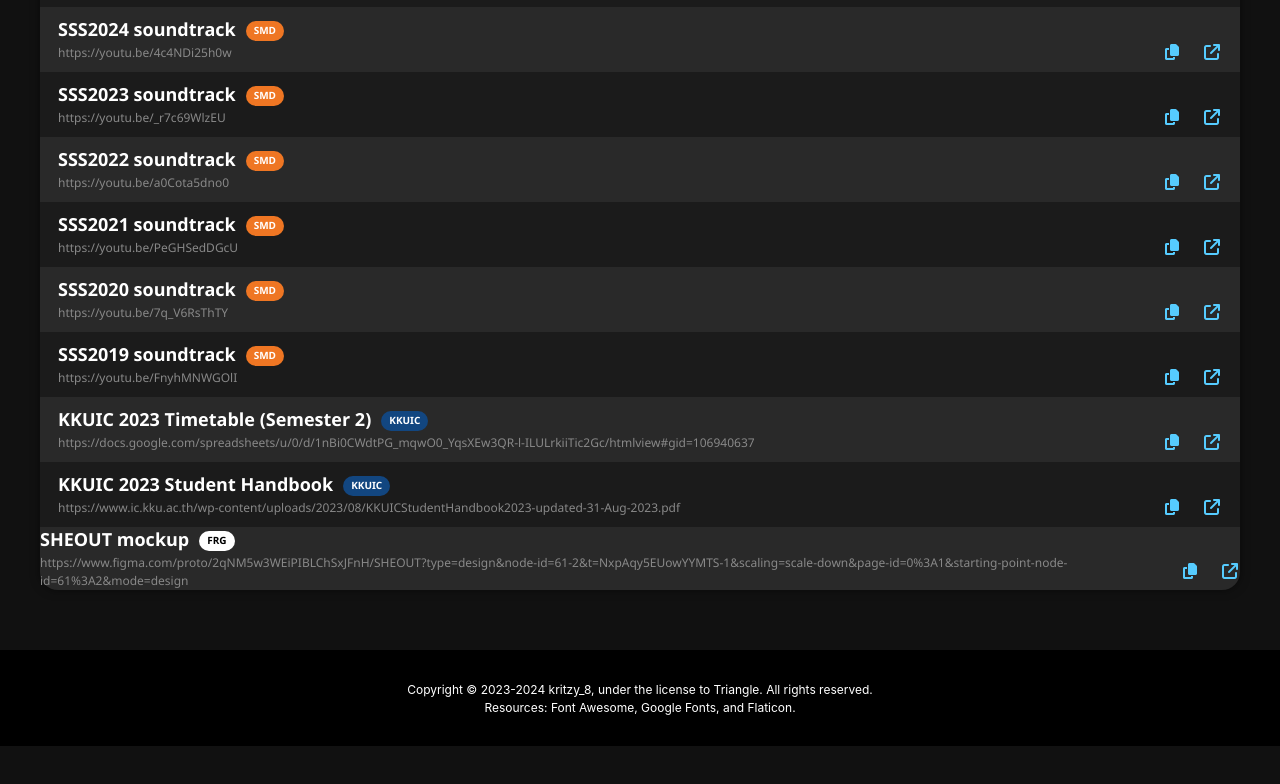
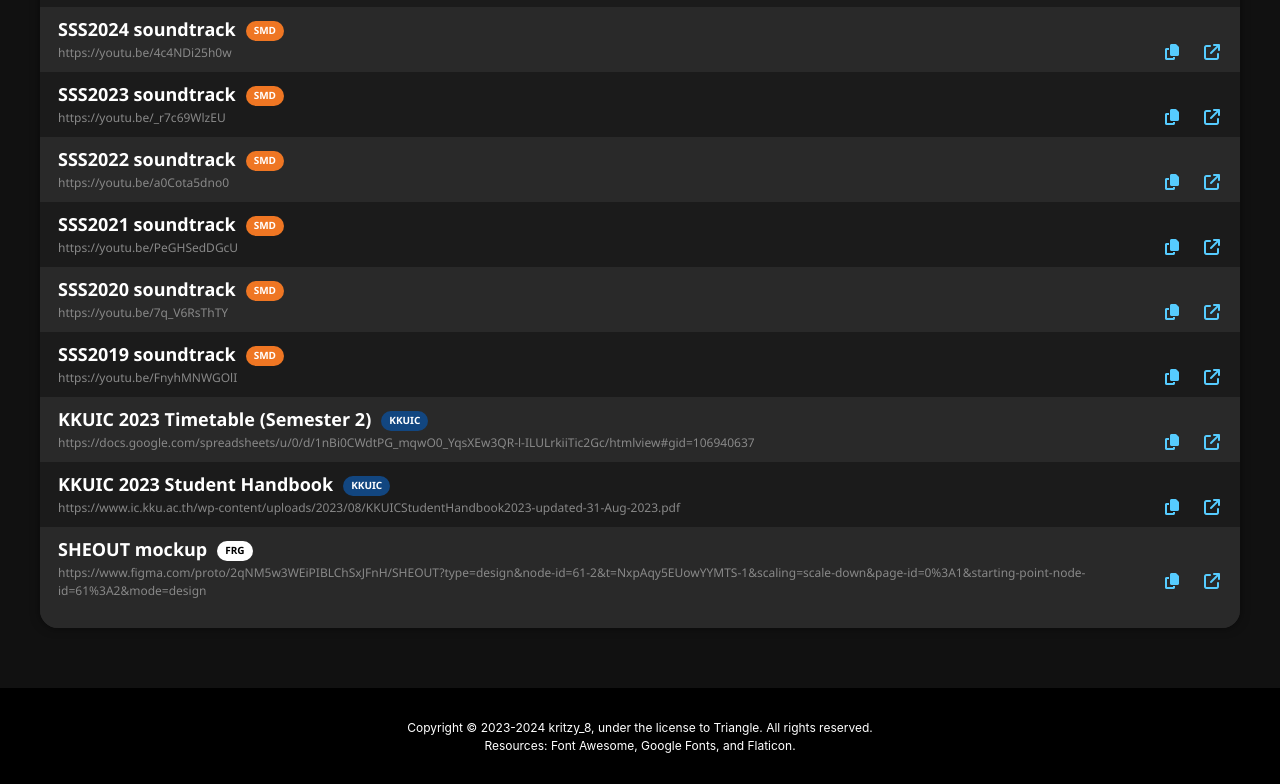
Before and after one commit to kritzy8/812003, a plain HTML site: page html/link.html in a window 1280 px wide. Shown: the part 574-1358 px from the top of the page. Before the commit the page ends 1320 px from the top, so only its background shows below. Drawn offline with nearby package versions, Linux system fonts and the light colour scheme.

Commit message:
add .link-slot-even-last

```diff
--- a/css/link.css
+++ b/css/link.css
@@ -99,6 +99,11 @@
   padding: 10px 18px 10px 18px;
   background-color: #292929;
 }
+.link-slot-even-last {
+  padding: 10px 18px 28px 18px;
+  border-radius: 0px 0px 18px 18px;
+  background-color: #292929;
+}
 .link-name {
   display: flex;
   font-family: Noto Sans Thai, Arial, sans-serif;
```
